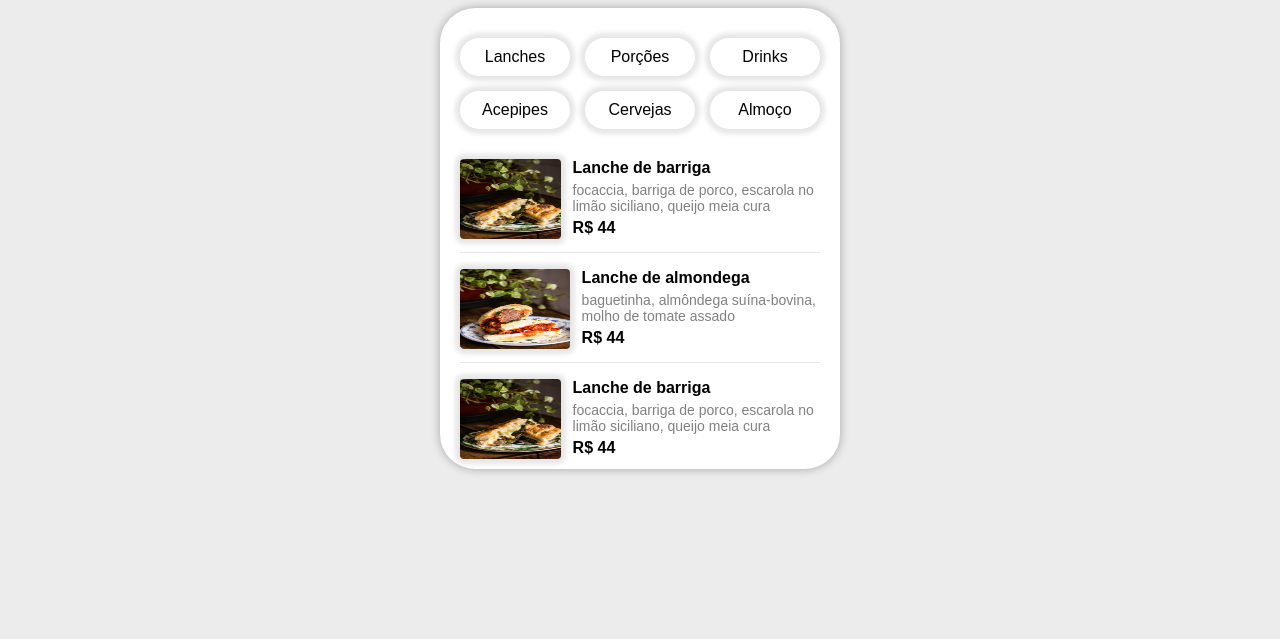
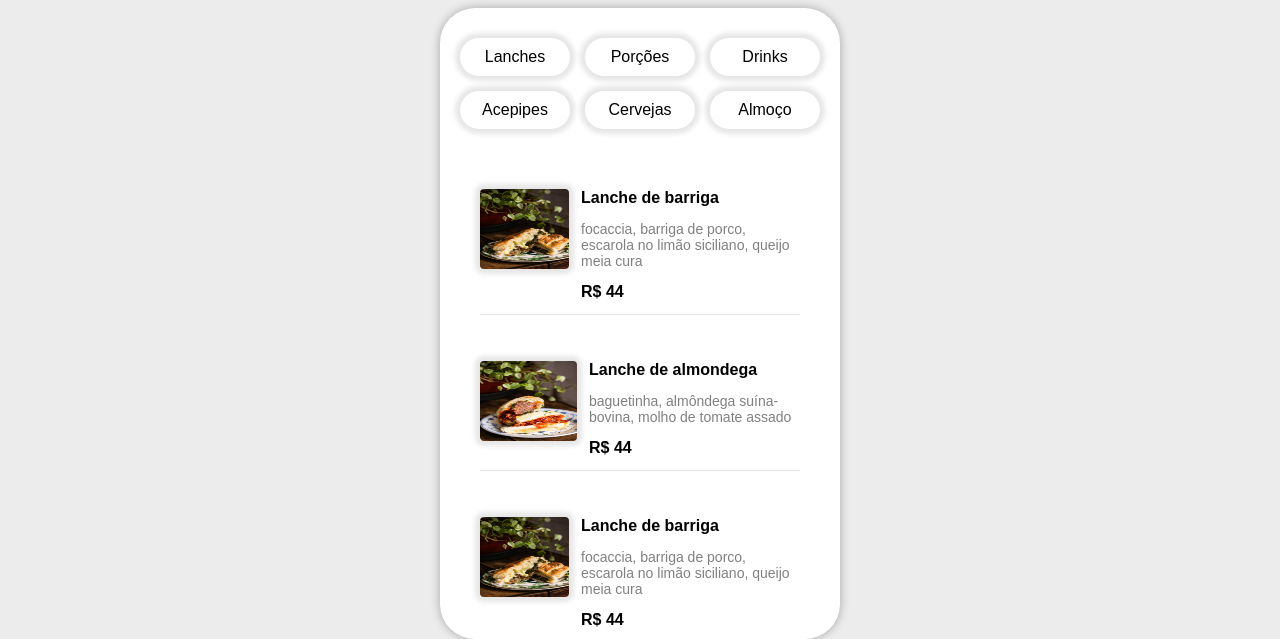
Before and after one commit to lawrencelonghi/samambaia-menu, a plain HTML site: page index.html in a window 1280 px wide. Shown: the part 182-821 px from the top of the page. Before the commit the page ends 800 px from the top, so only its background shows below. Drawn offline with Linux system fonts and the light colour scheme.

Commit message:
box container

```diff
--- a/index.html
+++ b/index.html
@@ -26,7 +26,7 @@
 
     <div class="menu-items box-container">
 
-      <div class="item">
+      <div class="item box-container">
         <img class="item-img" src="./img/lanches/lanche-barriga.jpeg" alt="">
         <div class="item-text">
         <h2>Lanche de barriga</h2>
@@ -35,7 +35,7 @@
         </div>
       </div>
 
-       <div class="item">
+       <div class="item box-container">
         <img class="item-img" src="./img/lanches/lanche-almondega.jpeg" alt="">
         <div class="item-text">
         <h2>Lanche de almondega</h2>
@@ -44,7 +44,7 @@
         </div>
        </div>
 
-        <div class="item">
+        <div class="item box-container">
         <img class="item-img" src="./img/lanches/lanche-barriga.jpeg" alt="">
         <div class="item-text">
         <h2>Lanche de barriga</h2>
--- a/style.css
+++ b/style.css
@@ -20,7 +20,7 @@ h1{
 h2{
   font-size: 16px;
   margin: 0;
-  margin-bottom: 5px;
+  margin-bottom: 14px;
   padding: 0;
 }
 p{
@@ -28,7 +28,7 @@ p{
   font-size: 14px;
   color: gray;
   margin: 0;
-  margin-bottom: 5px;
+  margin-bottom: 14px;
   padding: 0;
 }
 
@@ -128,9 +128,7 @@ text-align: center;
     box-shadow:  0px 0px 5px 5px rgba(0, 0, 0, 0.1);
    }
 
-  .item-text{
 
-  }
 
 
   .item:not(:last-child)::after{
```
